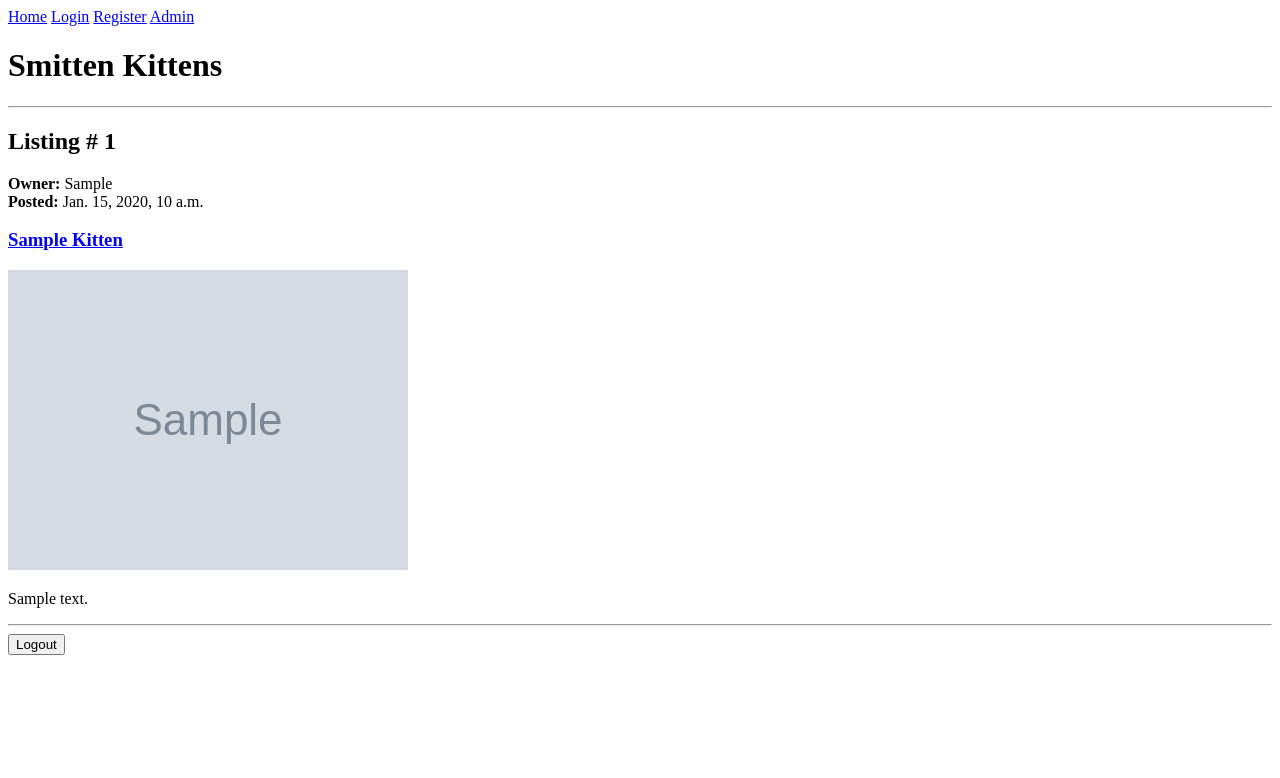
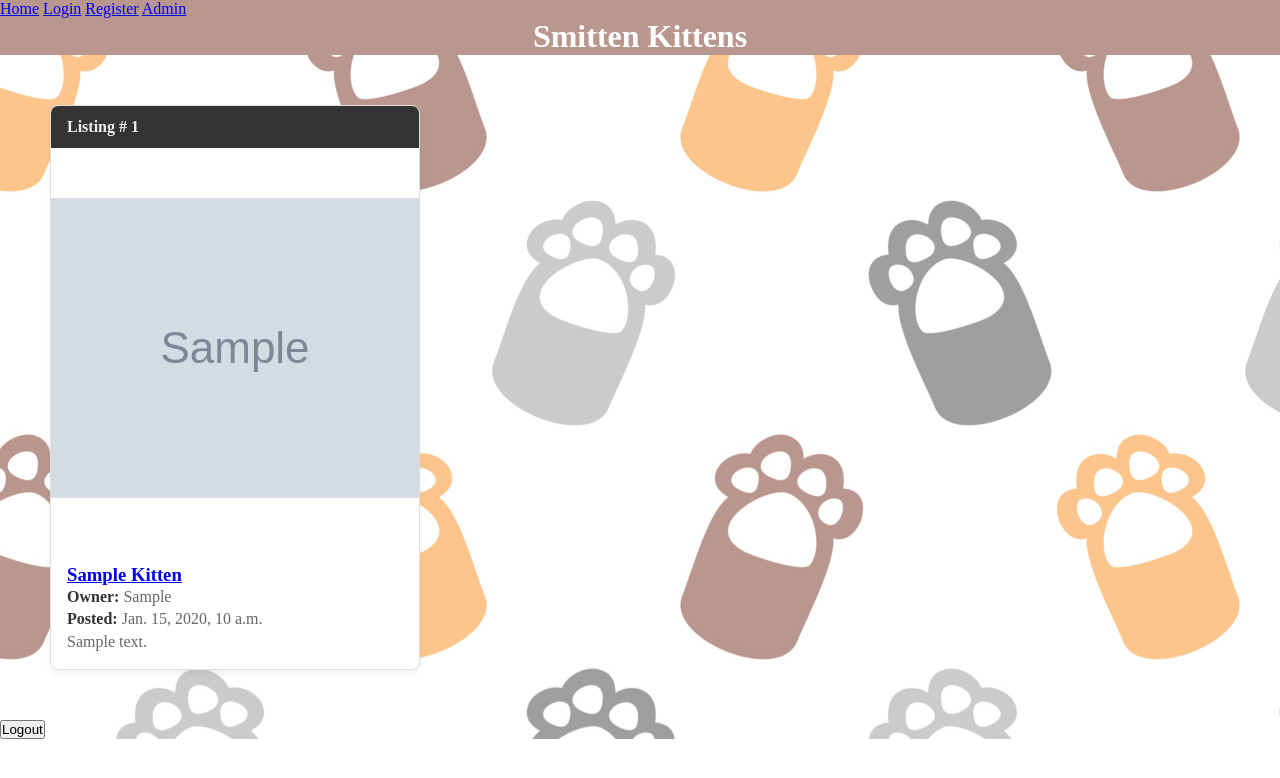
Before and after one commit to KTerew/SDEV_220_Final_Project_Smitten_Kittens, a Django app: page / in a window 1280 px wide. Shown: the top 778 px of the page. Run offline with Django 5.2, Linux system fonts and the light colour scheme; tables that the repository leaves empty hold one stand-in row (values such as "Sample post"); grey boxes marked "Sample" are stand-in pictures.

Commit message:
Updated HTML | Added CSS

```diff
--- /dev/null
+++ b/kittens/static/css/style.css
@@ -0,0 +1,90 @@
+* {
+    margin: 0;
+    padding: 0;
+    box-sizing: border-box;
+}
+
+.listing_container {
+    display: grid;
+    grid-template-columns: repeat(3, 1fr);
+    gap: 35px;
+    padding: 50px;
+}
+
+.listing_card {
+    background: #ffffff;
+    border: 1px solid #e0e0e0;
+    border-radius: 8px;
+    overflow: hidden;
+    box-shadow: 0 4px 6px rgba(0,0,0,0.05);
+}
+
+.card_header {
+    background: #333333;
+    color: #eeeeee;
+    padding: 12px 16px;
+    font-weight: bold;
+}
+
+.card_image {
+    width: 100%;
+    height: 400px;
+    object-fit: none;
+    display: block;
+}
+
+.card_body {
+    padding: 16px;
+}
+
+.card_body h3 {
+    margin: 0;
+}
+
+.card_body p {
+    margin: 0;
+    color: #666666;
+    line-height: 1.4;
+}
+
+.header {
+    margin: 0;
+    background: #B9978E;
+}
+
+.title {
+    text-align: center;
+    color: #FFFFFF;
+}
+
+.body_content {
+    background-image: url("../images/background.jpg");
+}
+
+.single_card {
+    background-image: url("../images/background.jpg");
+    display: grid;
+    grid-template-columns: repeat(2, 1fr);
+    min-height: 100vh;
+}
+
+.cat_image {
+    padding: 60px;
+}
+
+.cat_information {
+    padding: 60px;
+}
+
+.cat_information p {
+    background-color: #FFFFFF;
+}
+
+.cat_information h1 {
+    padding-top: 20px;
+    padding-bottom: 40px;
+}
+
+.cat_information h3 {
+    padding-bottom: 150px;
+}
--- a/kittens/templates/kittens/home.html
+++ b/kittens/templates/kittens/home.html
@@ -1,10 +1,16 @@
+{% load static %}
+
 <!DOCTYPE html>
-<html>
+<html lang="en">
 <head>
+    <meta charset="UTF-8">
     <title>Smitten Kittens</title>
+    <!--link rel="stylesheet" href="https://cdn.jsdelivr.net/npm/bootstrap@5.3.3/dist/css/bootstrap.min.css" integrity="sha384-QWTKZyjpPEjISv5WaRU9OFeRpok6YctnYmDr5pNlyT2bRjXh0JMhjY6hW+ALEwIH" crossorigin="anonymous"-->
+    <link rel="stylesheet" href="{% static 'css/style.css' %}">
 </head>
 
 <body>
+    <div class="header">
         <nav>
             <a href="/">Home</a> <!--Navigation Bar at top of page-->
 
@@ -17,56 +23,42 @@
                 <a href="/admin/">Admin</a>
             {% endif %}
         </nav>
+        <h1 class="title">Smitten Kittens</h1>  <!--HOME PAGE-->
+    </div>
 
-</nav>
 
-<h1>Smitten Kittens</h1>  <!--HOME PAGE-->
 
-<hr>
-
-<!-- Loop through listings passed from views context -->
+    <div class="body_content">
+        <div class="listing_container">
             {% for listing in listings %}
-
-    <div>
-
-        <h2>Listing # {{ listing.id }}</h2>
-            <!--Show listing info-->
-        <p><strong>Owner:</strong> {{ listing.owner.username|title }}<br>
-        <strong>Posted:</strong> {{ listing.created_date }}</p>
-
-            <!--Loop through all kittens in listings-->
                 {% for kitten in listing.kittens.all %}
-
-            <div>
-
-                    <!--Show kitten info-->
-                <a href="{% url 'kitten_detail' kitten.pk %}">  <!-- Make the kitten name clickable -->
-                <h3>{{ kitten.name|title }}</h3></a>
-
-                <!--Ask for a photo, if none is given, go to default-->
-                <img src="{{ kitten.photo.url }}" width="400">
-
+                    <div class="listing_card">
+                        <div class="card_header">Listing # {{ listing.id }}</div>
+                        <img src="{{ kitten.photo.url }}" class="card_image">
+                        <div class="card_body">
+                            <a href="{% url 'kitten_detail' kitten.pk %}">
+                            <h3 class="card-title">{{ kitten.name|title }}</h3></a>
+                            <p><strong style="color:#333333">Owner:</strong> {{ listing.owner.username|title }}<br>
+                            <strong style="color:#333333">Posted:</strong> {{ listing.created_date }}</p>
                             <p>{{ kitten.description }}</p>
-
+                        </div>
                     </div>
 
             {% empty %}
                 <p>No kittens in this listing.</p>
             {% endfor %}
 
-    </div>
-
-<hr>
-
         {% empty %}
-
             <p>No listings yet.</p>
-
         {% endfor %}
 
-<!-- Logout button-->
+        </div>
 
     <form method="POST" action="{% url 'logout' %}">
         {% csrf_token %}
         <button type="submit">Logout</button>
     </form>
+
+    </div>
+</body>
+</html>
```
Also changed, not shown: kittens/templates/kittens/kitten_detail.html (+38 -9 lines), kittens/static/images/background.jpg (added). Lines whose indentation alone changed are shown as unchanged.
